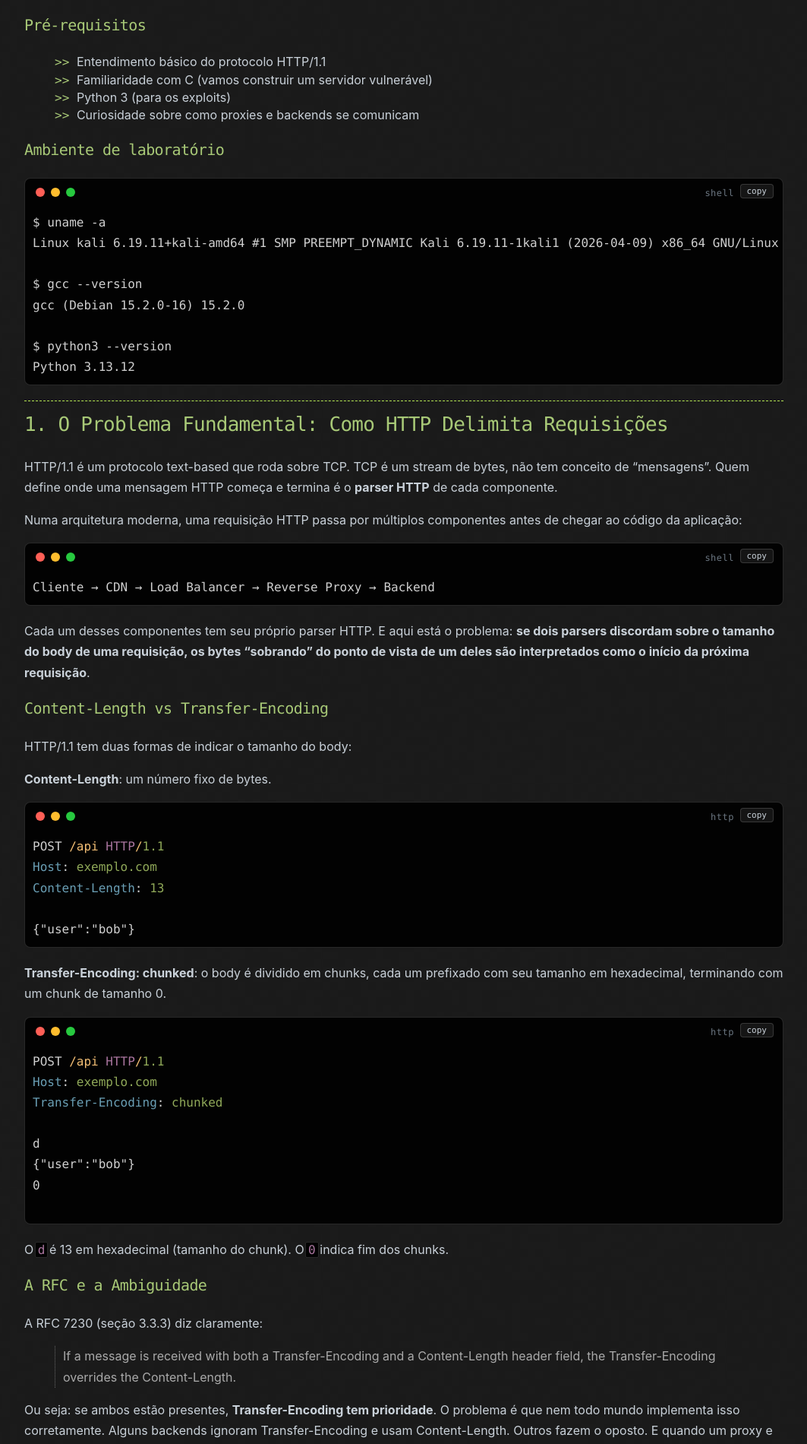
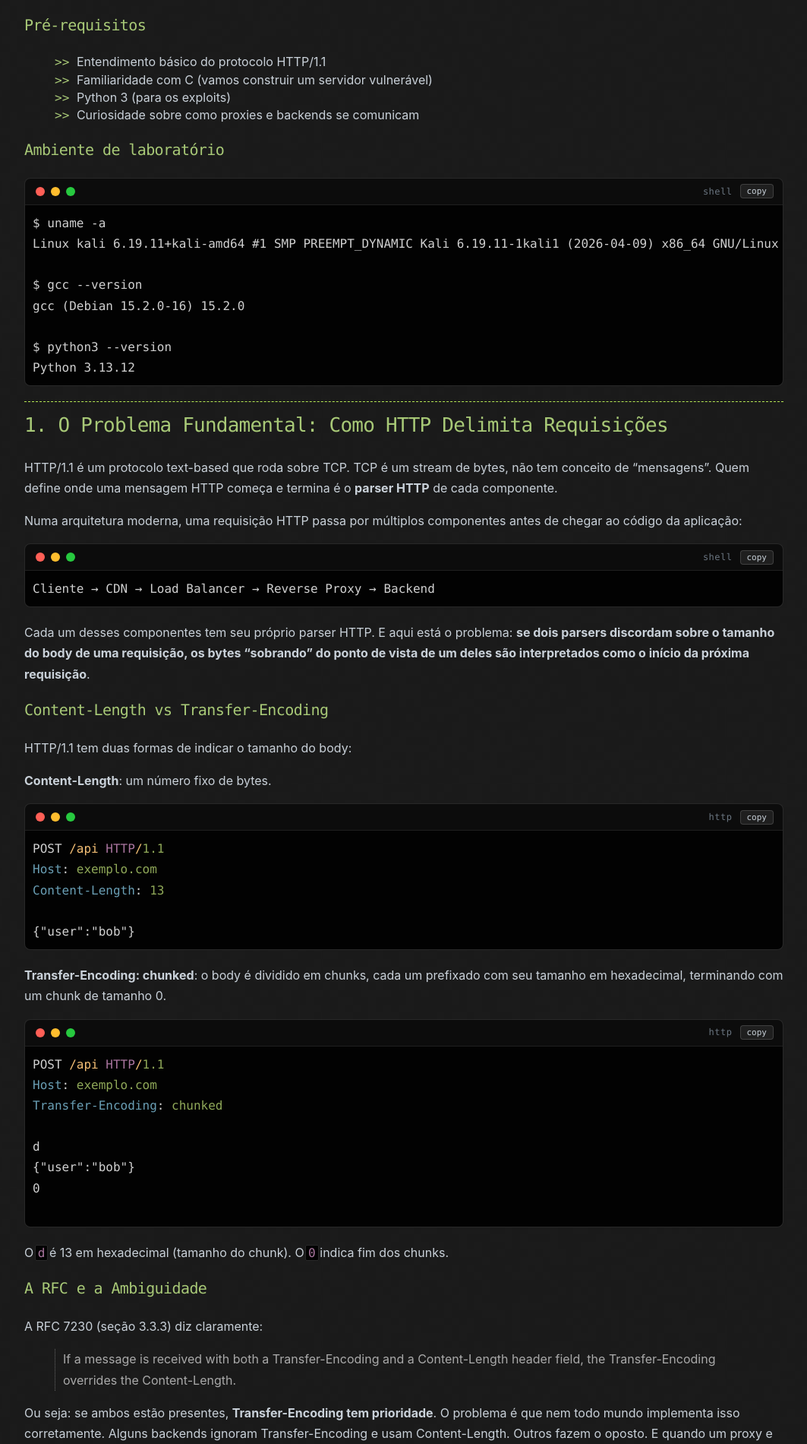
Before and after one commit to renansj/renansj.github.io, a Jekyll site: the page built from _posts/2026-05-13-http-request-smuggling.md, in a window 1280 px wide. Shown: the part 1097-2997 px from the top of the page at 76% size, without its empty margins (108-1171 px from the left). Built offline with Jekyll 4.4.1, drawn with Linux system fonts in a browser that asks for light colours; some of the changed text lies outside the part shown.

Commit message:
ui: build a real flex title bar (dots, language, copy) for code blocks via JS

```diff
--- a/_sass/base.scss
+++ b/_sass/base.scss
@@ -173,56 +173,47 @@
   overflow-y: hidden;
 }
 
-/* Code blocks styled as a macOS terminal window. Targets the block wrapper
-   (div.highlighter-rouge / figure.highlight), not inline code. */
+/* Code blocks styled as a macOS terminal window. The title bar (.code-titlebar)
+   is injected by /assets/copy-code.js as the first child of the wrapper. */
 div.highlighter-rouge,
 figure.highlight {
-  position: relative;
   background: rgba(0, 0, 0, 0.9);
   border: 1px solid rgba(255, 255, 255, 0.15);
   border-radius: 8px;
   margin: 0 0 20px 0;
-  padding-top: 34px;       /* room for the title bar */
   overflow: hidden;
 }
 
-/* Title bar with the three traffic-light buttons. */
-div.highlighter-rouge::before,
-figure.highlight::before {
-  content: "";
-  position: absolute;
-  top: 12px;
-  left: 14px;
+/* The title bar: traffic lights on the left, language label and copy on the right. */
+.code-titlebar {
+  display: flex;
+  align-items: center;
+  gap: 10px;
+  height: 34px;
+  padding: 0 12px;
+  background: rgba(255, 255, 255, 0.04);
+  border-bottom: 1px solid rgba(255, 255, 255, 0.08);
+}
+
+/* Three traffic-light buttons drawn with a single element + box-shadow. */
+.code-dots {
   width: 12px;
   height: 12px;
   border-radius: 50%;
-  background: #ff5f56;                       /* close (red) */
-  box-shadow: 20px 0 #ffbd2e, 40px 0 #27c93f; /* minimize (yellow), zoom (green) */
+  background: #ff5f56;                        /* close (red) */
+  box-shadow: 20px 0 #ffbd2e, 40px 0 #27c93f;  /* minimize (yellow), zoom (green) */
+  margin-left: 2px;
 }
 
-/* Language label on the right side of the title bar. */
-div.highlighter-rouge::after {
-  position: absolute;
-  top: 9px;
-  right: 64px;
+.code-lang {
+  margin-left: auto;
   font-family: Monaco, "Bitstream Vera Sans Mono", "Lucida Console", Terminal, monospace;
   font-size: 12px;
   color: #6b7681;
   letter-spacing: 0.5px;
 }
-div.language-bash::after      { content: "bash"; }
-div.language-c::after         { content: "c"; }
-div.language-http::after      { content: "http"; }
-div.language-python::after    { content: "python"; }
-div.language-plaintext::after { content: "shell"; }
 
-/* Copy button in the title bar. */
-div.highlighter-rouge .copy-btn,
-figure.highlight .copy-btn {
-  position: absolute;
-  top: 7px;
-  right: 12px;
-  z-index: 2;
+.copy-btn {
   background: rgba(255, 255, 255, 0.08);
   border: 1px solid rgba(255, 255, 255, 0.15);
   color: #c9d1d9;
@@ -232,13 +223,11 @@
   border-radius: 4px;
   cursor: pointer;
 }
-div.highlighter-rouge .copy-btn:hover,
-figure.highlight .copy-btn:hover {
+.copy-btn:hover {
   background: rgba(255, 255, 255, 0.15);
 }
 
-/* The inner highlight div and pre sit flush inside the window: drop their own
-   frame and background so the wrapper's title bar (padding-top) stays visible. */
+/* The inner highlight div and pre sit flush inside the window. */
 div.highlighter-rouge .highlight,
 div.highlighter-rouge pre,
 figure.highlight pre {
--- a/assets/copy-code.js
+++ b/assets/copy-code.js
@@ -1,29 +1,48 @@
-// Adds a "copy" button to every code block. Same-origin script, so it is allowed
-// by the existing CSP (script-src 'self'); no inline code, no CSP change needed.
+// Builds a real macOS-style title bar (traffic lights + language label + copy
+// button) at the top of every code block. Same-origin script, allowed by the
+// existing CSP (script-src 'self'); no inline code.
 (function () {
+  function langOf(block) {
+    var m = (block.className || "").match(/language-(\w+)/);
+    if (!m) return "";
+    return m[1] === "plaintext" ? "shell" : m[1];
+  }
+
   document.addEventListener("DOMContentLoaded", function () {
     var blocks = document.querySelectorAll(
       "div.highlighter-rouge, figure.highlight"
     );
     blocks.forEach(function (block) {
-      var code = block.querySelector("pre");
-      if (!code) return;
+      var pre = block.querySelector("pre");
+      if (!pre || block.querySelector(".code-titlebar")) return;
+
+      var bar = document.createElement("div");
+      bar.className = "code-titlebar";
+
+      var dots = document.createElement("span");
+      dots.className = "code-dots";
+      bar.appendChild(dots);
+
+      var lang = document.createElement("span");
+      lang.className = "code-lang";
+      lang.textContent = langOf(block);
+      bar.appendChild(lang);
 
       var btn = document.createElement("button");
       btn.type = "button";
       btn.className = "copy-btn";
       btn.textContent = "copy";
-
       btn.addEventListener("click", function () {
-        navigator.clipboard.writeText(code.innerText).then(function () {
+        navigator.clipboard.writeText(pre.innerText).then(function () {
           btn.textContent = "copied";
           setTimeout(function () {
             btn.textContent = "copy";
           }, 1500);
         });
       });
+      bar.appendChild(btn);
 
-      block.appendChild(btn);
+      block.insertBefore(bar, block.firstChild);
     });
   });
 })();
```
